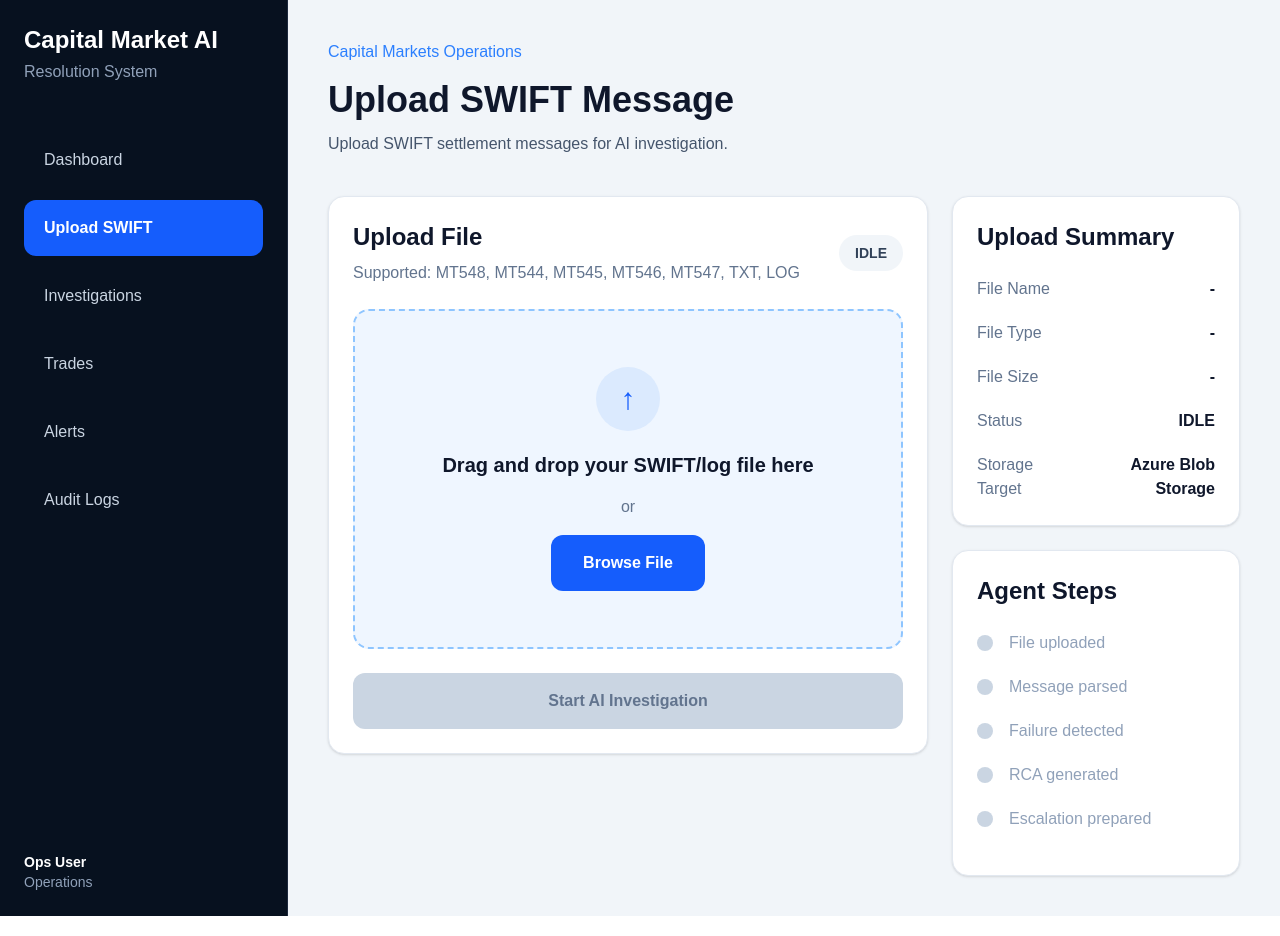
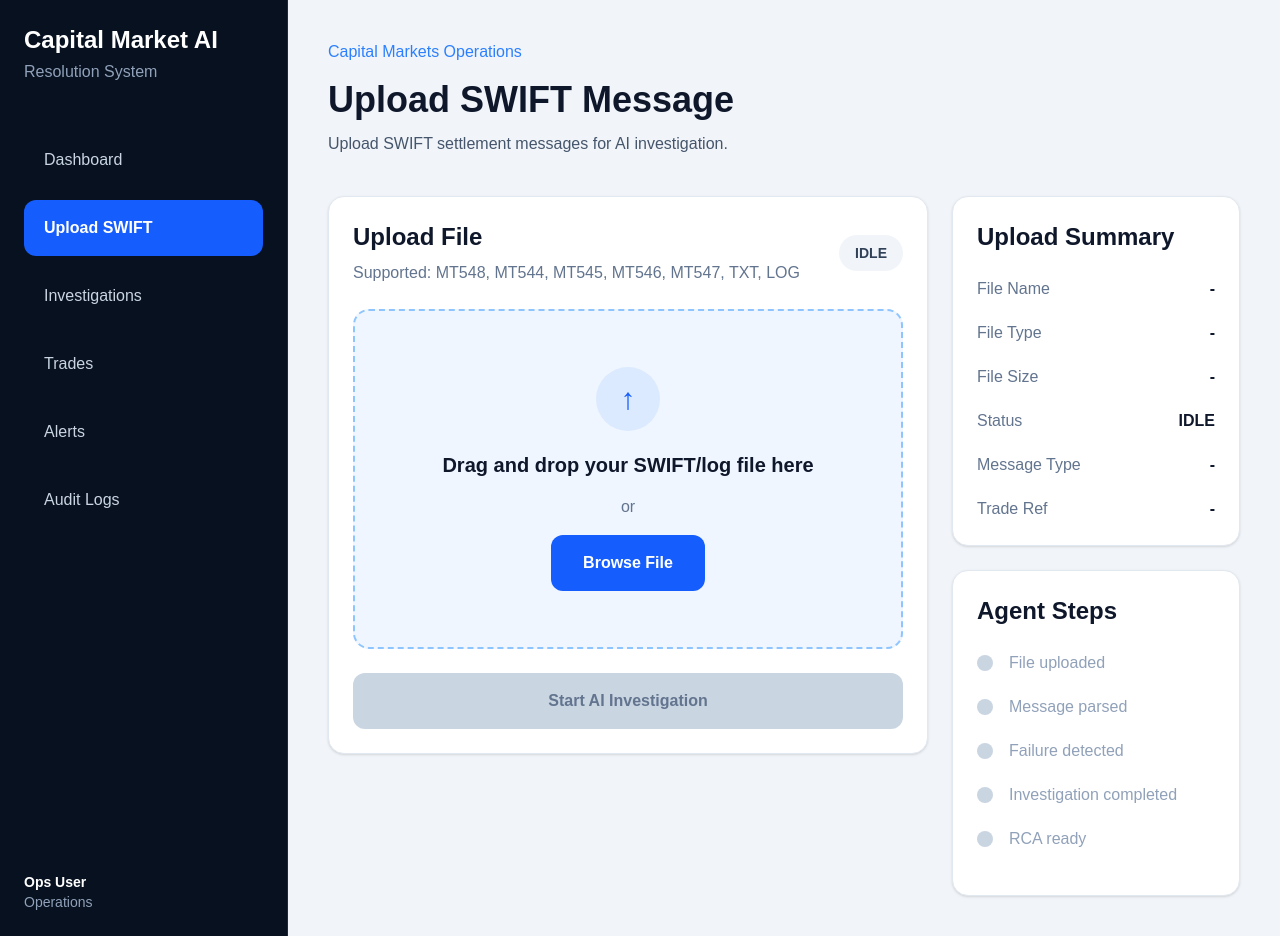
Before and after one commit to AnubhavBangari3/CapitalMarket-AI, a Next.js app in the folder aifrontend/: page /upload in a window 1280 px wide. Built offline with nearby package versions, Linux system fonts and the light colour scheme; no server answers.

Commit message:
investigation logic

```diff
--- a/aifrontend/src/app/upload/page.tsx
+++ b/aifrontend/src/app/upload/page.tsx
@@ -15,7 +15,6 @@ import {
 } from "../../lib/api";
 
 export default function UploadPage() {
-
   const [uploadedFile, setUploadedFile] =
     useState<UploadedFile | null>(null);
 
@@ -27,55 +26,34 @@ export default function UploadPage() {
   const [status, setStatus] =
     useState<UploadStatus>("idle");
 
-  const handleFileUpload = (
-    file: UploadedFile
-  ) => {
-
+  const handleFileUpload = (file: UploadedFile) => {
     setUploadedFile(file);
-
     setApiResponse(null);
-
     setError("");
-
     setStatus("uploaded");
   };
 
   const handleStartAnalysis = async () => {
-
     if (!uploadedFile?.file) {
-
-      setError(
-        "Please select a SWIFT file first."
-      );
-
+      setError("Please select a SWIFT file first.");
       return;
     }
 
     try {
-
       setStatus("processing");
-
       setError("");
-
       setApiResponse(null);
 
-      const result = await uploadSwiftFile(
-        uploadedFile.file
-      );
+      const result = await uploadSwiftFile(uploadedFile.file);
 
       setApiResponse(result);
 
       if (result.is_duplicate) {
-
         setStatus("duplicate");
-
       } else {
-
         setStatus("completed");
       }
-
     } catch (err) {
-
       setStatus("failed");
 
       setError(
@@ -86,16 +64,15 @@ export default function UploadPage() {
     }
   };
 
-  const isDuplicate =
-    apiResponse?.is_duplicate === true;
+  const isDuplicate = apiResponse?.is_duplicate === true;
 
   const isFinished =
-    status === "completed" ||
-    status === "duplicate";
+    status === "completed" || status === "duplicate";
+
+  const investigation = apiResponse?.investigation;
 
   return (
     <div>
-
       <p className="text-blue-500 font-medium">
         Capital Markets Operations
       </p>
@@ -109,56 +86,35 @@ export default function UploadPage() {
       </p>
 
       {isDuplicate && apiResponse && (
-
         <div className="mt-6 rounded-2xl border border-yellow-300 bg-yellow-50 p-5 shadow-sm">
-
           <p className="text-xl font-bold text-yellow-900">
             Duplicate SWIFT Message Detected
           </p>
 
           <p className="mt-2 text-yellow-800">
-
-            Message Type:
-            {" "}
-            <b>{apiResponse.message_type}</b>
-
+            Message Type: <b>{apiResponse.message_type}</b>
             <br />
-
-            Transaction Reference:
-            {" "}
-            <b>{apiResponse.transaction_ref}</b>
-
+            Transaction Reference: <b>{apiResponse.transaction_ref}</b>
             <br />
-
-            Existing SWIFT Message ID:
-            {" "}
-            <b>{apiResponse.swift_message_id}</b>
-
+            Existing SWIFT Message ID: <b>{apiResponse.swift_message_id}</b>
             <br />
-
             No duplicate row was created.
           </p>
         </div>
       )}
 
       {error && (
-
         <div className="mt-6 rounded-2xl bg-red-50 border border-red-200 p-5 shadow-sm">
-
           <p className="text-xl font-bold text-red-800">
             Upload Failed
           </p>
 
-          <p className="text-red-700 mt-2">
-            {error}
-          </p>
+          <p className="text-red-700 mt-2">{error}</p>
         </div>
       )}
 
       <div className="grid grid-cols-1 xl:grid-cols-3 gap-6 mt-10">
-
         <div className="xl:col-span-2">
-
           <UploadBox
             uploadedFile={uploadedFile}
             status={status}
@@ -170,27 +126,20 @@ export default function UploadPage() {
         <UploadSummary
           uploadedFile={uploadedFile}
           status={status}
+          apiResponse={apiResponse}
         />
       </div>
 
       {isFinished && apiResponse && (
-
         <div className="mt-8 bg-white rounded-2xl border border-slate-200 p-6 shadow-sm">
-
           <h2 className="text-2xl font-bold text-slate-900">
-
             {isDuplicate
               ? "Duplicate Message Details"
               : "Upload Completed"}
-
           </h2>
 
           <div className="grid grid-cols-1 md:grid-cols-4 gap-4 mt-6">
-
-            <Result
-              title="File ID"
-              value={String(apiResponse.file_id)}
-            />
+            <Result title="File ID" value={String(apiResponse.file_id)} />
 
             <Result
               title="Filename"
@@ -199,20 +148,12 @@ export default function UploadPage() {
 
             <Result
               title="Status"
-              value={
-                apiResponse.upload_status ||
-                apiResponse.status ||
-                "-"
-              }
+              value={apiResponse.upload_status || apiResponse.status || "-"}
             />
 
             <Result
               title="Duplicate"
-              value={
-                apiResponse.is_duplicate
-                  ? "YES"
-                  : "NO"
-              }
+              value={apiResponse.is_duplicate ? "YES" : "NO"}
             />
           </div>
 
@@ -223,44 +164,68 @@ export default function UploadPage() {
                 : "bg-green-50 border-green-200"
             }`}
           >
-
             <p
               className={`font-semibold ${
-                isDuplicate
-                  ? "text-yellow-900"
-                  : "text-green-700"
+                isDuplicate ? "text-yellow-900" : "text-green-700"
               }`}
             >
-
               {isDuplicate
                 ? "Duplicate SWIFT message detected"
                 : "File uploaded successfully"}
-
             </p>
 
             <p
               className={`mt-2 ${
-                isDuplicate
-                  ? "text-yellow-800"
-                  : "text-green-600"
+                isDuplicate ? "text-yellow-800" : "text-green-600"
               }`}
             >
-
               {isDuplicate
                 ? `${apiResponse.message_type} already exists with transaction reference ${apiResponse.transaction_ref}.`
-                : "SWIFT file uploaded and parsed successfully."}
-
+                : "SWIFT file uploaded, parsed, and investigated successfully."}
             </p>
           </div>
 
+          {investigation && (
+            <div className="mt-6 rounded-xl bg-red-50 border border-red-200 p-5">
+              <p className="font-bold text-red-900 text-xl">
+                AI Investigation Result
+              </p>
+
+              <div className="grid grid-cols-1 md:grid-cols-3 gap-4 mt-4">
+                <Result
+                  title="Root Cause"
+                  value={investigation.root_cause}
+                />
+
+                <Result
+                  title="Category"
+                  value={investigation.reason_category}
+                />
+
+                <Result
+                  title="Severity"
+                  value={investigation.severity}
+                />
+              </div>
+
+              <div className="mt-5 rounded-xl bg-white border border-red-100 p-4">
+                <p className="text-slate-500 text-sm">
+                  Recommended Action
+                </p>
+
+                <p className="text-slate-900 font-semibold mt-1">
+                  {investigation.recommended_action}
+                </p>
+              </div>
+            </div>
+          )}
+
           <div className="mt-6 rounded-xl bg-slate-50 border border-slate-200 p-5">
-
             <p className="font-semibold text-slate-800">
               Parsed SWIFT Summary
             </p>
 
             <div className="grid grid-cols-1 md:grid-cols-3 gap-4 mt-4">
-
               <Result
                 title="Message Type"
                 value={apiResponse.message_type || "-"}
@@ -285,10 +250,7 @@ export default function UploadPage() {
                 value={apiResponse.related_ref || "-"}
               />
 
-              <Result
-                title="ISIN"
-                value={apiResponse.isin || "-"}
-              />
+              <Result title="ISIN" value={apiResponse.isin || "-"} />
 
               <Result
                 title="Security"
@@ -328,14 +290,9 @@ function Result({
   title: string;
   value: string;
 }) {
-
   return (
-
     <div className="rounded-xl bg-slate-50 border border-slate-200 p-4">
-
-      <p className="text-slate-500 text-sm">
-        {title}
-      </p>
+      <p className="text-slate-500 text-sm">{title}</p>
 
       <p className="text-slate-900 font-bold text-lg mt-1 break-words">
         {value}
--- a/aifrontend/src/components/upload/UploadSummary.tsx
+++ b/aifrontend/src/components/upload/UploadSummary.tsx
@@ -1,11 +1,19 @@
 import { UploadedFile, UploadStatus } from "./UploadBox";
+import { UploadSwiftFileResponse } from "../../lib/api";
 
 type Props = {
   uploadedFile: UploadedFile | null;
   status: UploadStatus;
+  apiResponse?: UploadSwiftFileResponse | null;
 };
 
-export default function UploadSummary({ uploadedFile, status }: Props) {
+export default function UploadSummary({
+  uploadedFile,
+  status,
+  apiResponse = null,
+}: Props) {
+  const investigation = apiResponse?.investigation;
+
   const statusLabel =
     status === "duplicate"
       ? "DUPLICATE"
@@ -25,12 +33,41 @@ export default function UploadSummary({ uploadedFile, status }: Props) {
           <Info label="File Type" value={uploadedFile?.type || "-"} />
           <Info
             label="File Size"
-            value={uploadedFile ? `${(uploadedFile.size / 1024).toFixed(2)} KB` : "-"}
+            value={
+              uploadedFile
+                ? `${(uploadedFile.size / 1024).toFixed(2)} KB`
+                : "-"
+            }
           />
           <Info label="Status" value={statusLabel} />
-          <Info label="Storage Target" value="Azure Blob Storage" />
+          <Info label="Message Type" value={apiResponse?.message_type || "-"} />
+          <Info label="Trade Ref" value={apiResponse?.transaction_ref || "-"} />
         </div>
       </div>
+
+      {investigation && (
+        <div className="bg-white rounded-2xl border border-slate-200 p-6 shadow-sm">
+          <h2 className="text-2xl font-bold text-slate-900 mb-6">
+            AI Investigation
+          </h2>
+
+          <div className="space-y-5">
+            <Info label="Root Cause" value={investigation.root_cause} />
+            <Info label="Category" value={investigation.reason_category} />
+            <Info label="Severity" value={investigation.severity} />
+          </div>
+
+          <div className="mt-5 rounded-xl bg-slate-50 border border-slate-200 p-4">
+            <p className="text-sm text-slate-500 font-semibold">
+              Recommended Action
+            </p>
+
+            <p className="mt-2 text-slate-900 font-medium">
+              {investigation.recommended_action}
+            </p>
+          </div>
+        </div>
+      )}
 
       <div className="bg-white rounded-2xl border border-slate-200 p-6 shadow-sm">
         <h2 className="text-2xl font-bold text-slate-900 mb-6">
@@ -38,23 +75,25 @@ export default function UploadSummary({ uploadedFile, status }: Props) {
         </h2>
 
         <Step title="File uploaded" active={!!uploadedFile} />
+
         <Step
           title="Message parsed"
-          active={status === "processing" || status === "completed" || status === "duplicate"}
+          active={
+            status === "processing" ||
+            status === "completed" ||
+            status === "duplicate"
+          }
         />
+
         <Step
           title={status === "duplicate" ? "Duplicate detected" : "Failure detected"}
           active={status === "completed" || status === "duplicate"}
           warning={status === "duplicate"}
         />
-        <Step
-          title="RCA generated"
-          active={status === "completed"}
-        />
-        <Step
-          title="Escalation prepared"
-          active={status === "completed"}
-        />
+
+        <Step title="Investigation completed" active={!!investigation} />
+
+        <Step title="RCA ready" active={!!investigation} />
       </div>
     </div>
   );
```
Also changed, not shown: aifrontend/src/lib/api.ts (+9 -0 lines), 4 other files (tests, documents, lock files or other folders).
